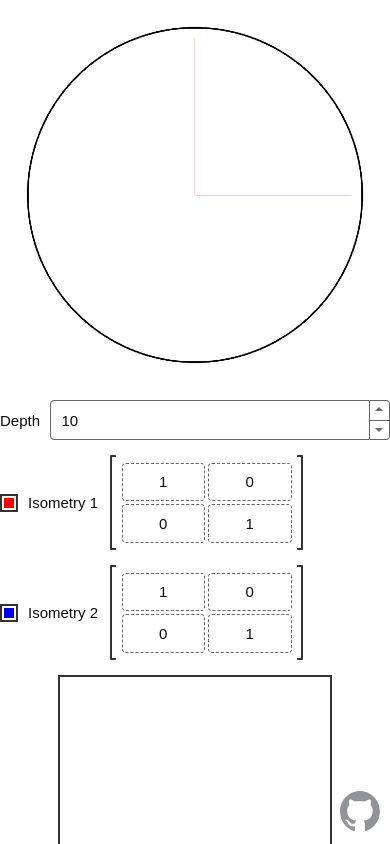
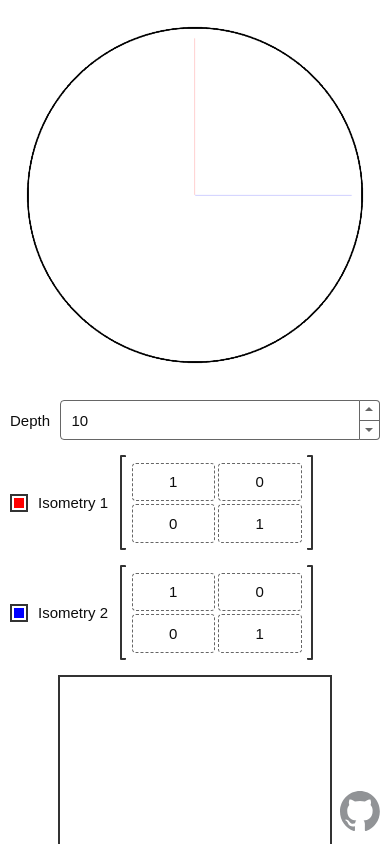
Before and after one commit to ariymarkowitz/H3-Visualiser, a Svelte app: page / in a window 390 px wide. Shown: the top 844 px of the page. Built offline with nearby package versions, Linux system fonts and the light colour scheme.

Commit message:
Fix margins

```diff
--- a/src/App.svelte
+++ b/src/App.svelte
@@ -137,7 +137,6 @@ main {
   display: flex;
   justify-content: center;
   flex-direction: row;
-  gap: 0px 10px;
 
   @media screen and (max-width: 600px) {
     flex-direction: column;
@@ -158,10 +157,11 @@ main {
   display: flex;
   flex-direction: column;
   gap: 1em;
-  margin: 10px 10px 0 0;
+  margin: 10px 20px 10px 10px;
 
   @media screen and (max-width: 600px) {
-    width: 100%;
+    width: auto;
+    margin-right: 10px;
   }
 }
 
```
